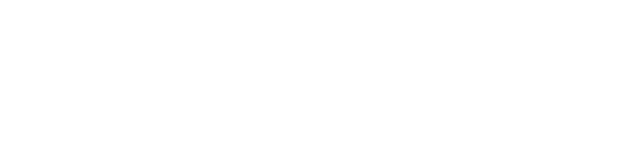
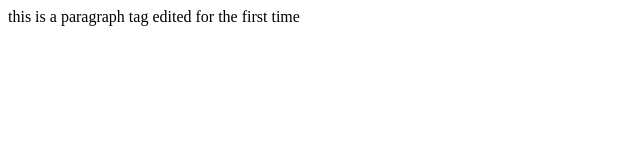
Before and after one commit to saradakamasani/blog, a plain HTML site: page index.html in a window 1280 px wide. Shown: the whole page, without its empty margins (0-640 px from the left). Drawn offline with Linux system fonts and the light colour scheme.

Commit message:
p tag added

```diff
--- a/index.html
+++ b/index.html
@@ -1 +1,6 @@
 <h1<hi welcome to git hub</h1>
+
+
+
+
+<p>this is a paragraph tag edited for the first time</p>
```
